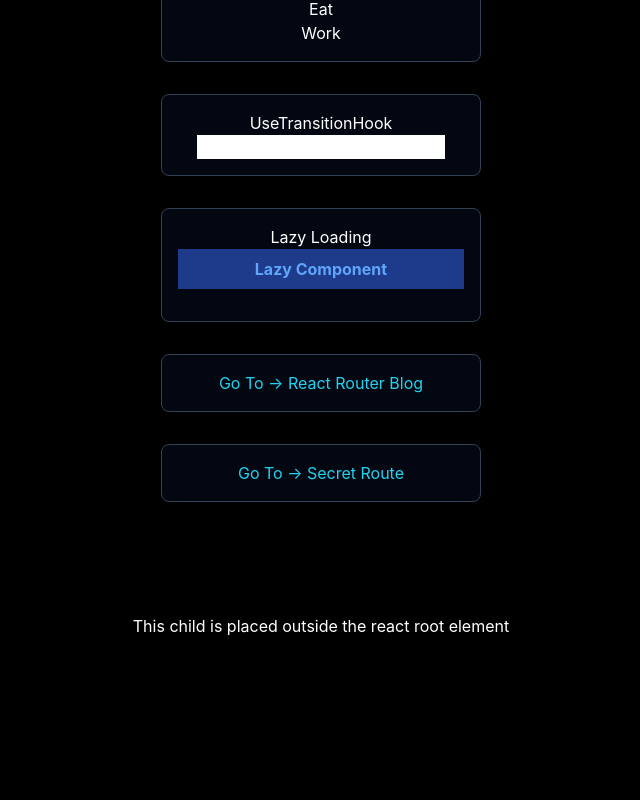
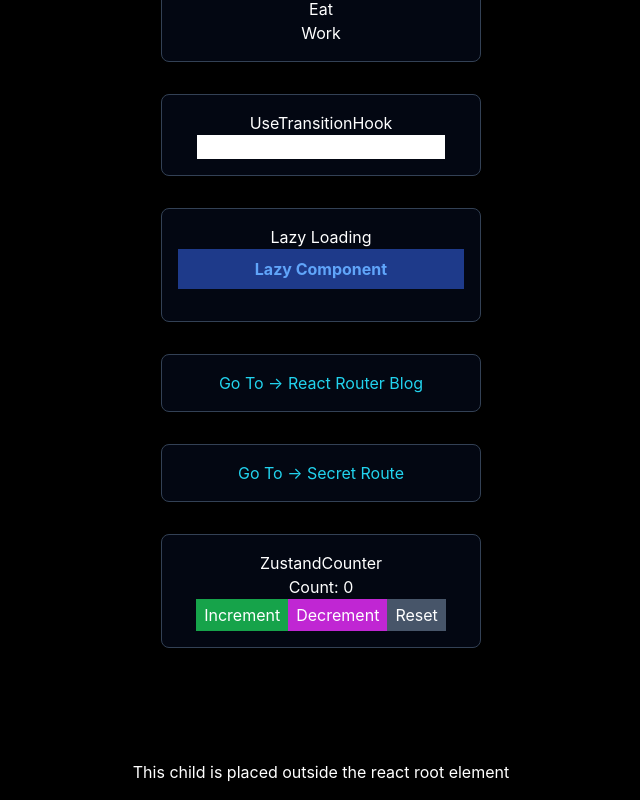
Before and after one commit to emanuelefavero/react-essentials, a React (Vite) app: page / in a window 1280 px wide. Shown: the part 3130-3930 px from the top of the page, without its empty margins (319-959 px from the left). Before the commit the page ends 3784 px from the top, so only its background shows below. Built offline with nearby package versions, Linux system fonts and the light colour scheme.

Commit message:
add zustand state management library

```diff
--- a/package.json
+++ b/package.json
@@ -16,7 +16,8 @@
     "react": "^18.2.0",
     "react-dom": "^18.2.0",
     "react-router-dom": "^6.22.1",
-    "uuid": "^9.0.1"
+    "uuid": "^9.0.1",
+    "zustand": "^4.5.1"
   },
   "devDependencies": {
     "@testing-library/jest-dom": "^6.4.2",
--- /dev/null
+++ b/src/components/ZustandCounter.tsx
@@ -0,0 +1,40 @@
+import useCounterStore from '../store/useCounterStore'
+
+interface CounterStore {
+  count: number
+  increment: () => void
+  decrement: () => void
+  reset: () => void
+}
+
+// TIP: Zustand is a state management solution similar to Redux but simpler
+
+export default function ZustandCounter() {
+  const { count, increment, decrement, reset } =
+    useCounterStore() as CounterStore
+
+  return (
+    <>
+      <h2>ZustandCounter</h2>
+      <p>Count: {count}</p>
+      <button
+        className='bg-green-600 py-1 px-2 active:bg-green-700'
+        onClick={increment}
+      >
+        Increment
+      </button>
+      <button
+        className='bg-fuchsia-600 py-1 px-2 active:bg-fuchsia-700'
+        onClick={decrement}
+      >
+        Decrement
+      </button>
+      <button
+        className='bg-slate-600 py-1 px-2 active:bg-slate-700'
+        onClick={reset}
+      >
+        Reset
+      </button>
+    </>
+  )
+}
--- a/src/pages/Home.tsx
+++ b/src/pages/Home.tsx
@@ -28,6 +28,7 @@ import Autocomplete from '../components/Autocomplete'
 import ListWithCustomHook from '../components/ListWithCustomHook'
 import UseTransitionHook from '../components/UseTransitionHook'
 import LazyLoading from '../components/LazyLoading'
+import ZustandCounter from '../components/ZustandCounter'
 
 // * COMPONENT
 export default function Home() {
@@ -188,6 +189,11 @@ export default function Home() {
             Go To → Secret Route
           </Link>
         </Card>
+
+        {/* Zustand Counter */}
+        <Card>
+          <ZustandCounter />
+        </Card>
       </main>
 
       <footer className='pb-20'></footer>
--- /dev/null
+++ b/src/store/useCounterStore.ts
@@ -0,0 +1,17 @@
+import { create } from 'zustand'
+
+interface CounterState {
+  count: number
+  increment: () => void
+  decrement: () => void
+  reset: () => void
+}
+
+const useCounterStore = create((set) => ({
+  count: 0,
+  increment: () => set((state: CounterState) => ({ count: state.count + 1 })),
+  decrement: () => set((state: CounterState) => ({ count: state.count - 1 })),
+  reset: () => set({ count: 0 }),
+}))
+
+export default useCounterStore
```
Also changed, not shown: 1 other file (tests, documents, lock files or other folders).
